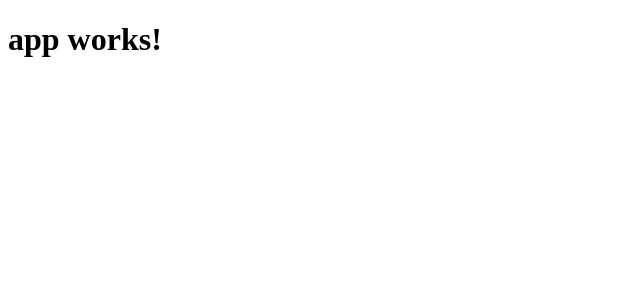
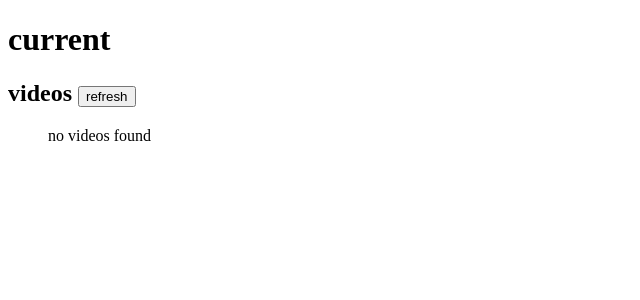
Before and after one commit to Kersheh/current, an Angular app in the folder app/: page / in a window 1280 px wide. Shown: the top 300 px of the page, without its empty margins (0-640 px from the left). Built offline with nearby package versions, Linux system fonts and the light colour scheme.

Commit message:
Added front-end functionality for fetching video list

```diff
--- a/app/src/app/app.component.css
+++ b/app/src/app/app.component.css
@@ -0,0 +1,3 @@
+body {
+  background-color: #2A2D34;
+}
--- a/app/src/app/app.component.html
+++ b/app/src/app/app.component.html
@@ -1,3 +1,11 @@
 <h1>
   {{title}}
 </h1>
+
+<h2>videos <button (click)="loadVideoList()">refresh</button></h2>
+<ul>
+  <div *ngIf="!videos || videos.length < 1">no videos found</div>
+  <li *ngFor="let video of videos">
+    {{ video.name }}
+  </li>
+</ul>
--- a/app/src/app/app.component.ts
+++ b/app/src/app/app.component.ts
@@ -1,4 +1,5 @@
 import { Component } from '@angular/core';
+import { VideoService } from './shared/video.service';
 
 @Component({
   selector: 'app-root',
@@ -6,5 +7,22 @@ import { Component } from '@angular/core';
   styleUrls: ['./app.component.css']
 })
 export class AppComponent {
-  title = 'app works!';
+  title = 'current';
+  videos: Array<any>;
+  constructor(private _videoService: VideoService) {}
+
+  loadVideoList = () => {
+    this._videoService.getVideos().subscribe(
+      (videos) => {
+        this.videos = videos;
+      },
+      (err: Error) => {
+        console.error('Error fetching video list');
+      }
+    );
+  }
+
+  watchVideo = (video) => {
+    // show html5 player with url for request
+  }
 }
--- a/app/src/app/app.module.ts
+++ b/app/src/app/app.module.ts
@@ -4,6 +4,8 @@ import { FormsModule } from '@angular/forms';
 import { HttpModule } from '@angular/http';
 
 import { AppComponent } from './app.component';
+
+import { VideoService } from './shared/video.service';
 
 @NgModule({
   declarations: [
@@ -14,7 +16,7 @@ import { AppComponent } from './app.component';
     FormsModule,
     HttpModule
   ],
-  providers: [],
+  providers: [VideoService],
   bootstrap: [AppComponent]
 })
 export class AppModule { }
--- /dev/null
+++ b/app/src/app/shared/video.service.ts
@@ -0,0 +1,16 @@
+import { Injectable } from '@angular/core';
+import { Http, Response } from '@angular/http';
+import 'rxjs/add/operator/map';
+
+@Injectable()
+export class VideoService {
+  constructor (
+    private http: Http
+  ) {}
+
+  getVideos() {
+    return this.http.get('http://127.0.0.1:3000/videos')
+    .map((res:Response) => res.json());
+  }
+
+}
--- a/app/src/index.html
+++ b/app/src/index.html
@@ -2,7 +2,7 @@
 <html>
 <head>
   <meta charset="utf-8">
-  <title>Current</title>
+  <title>current</title>
   <base href="/">
 
   <meta name="viewport" content="width=device-width, initial-scale=1">
```
Also changed, not shown: 2 other files (tests, documents, lock files or other folders).
